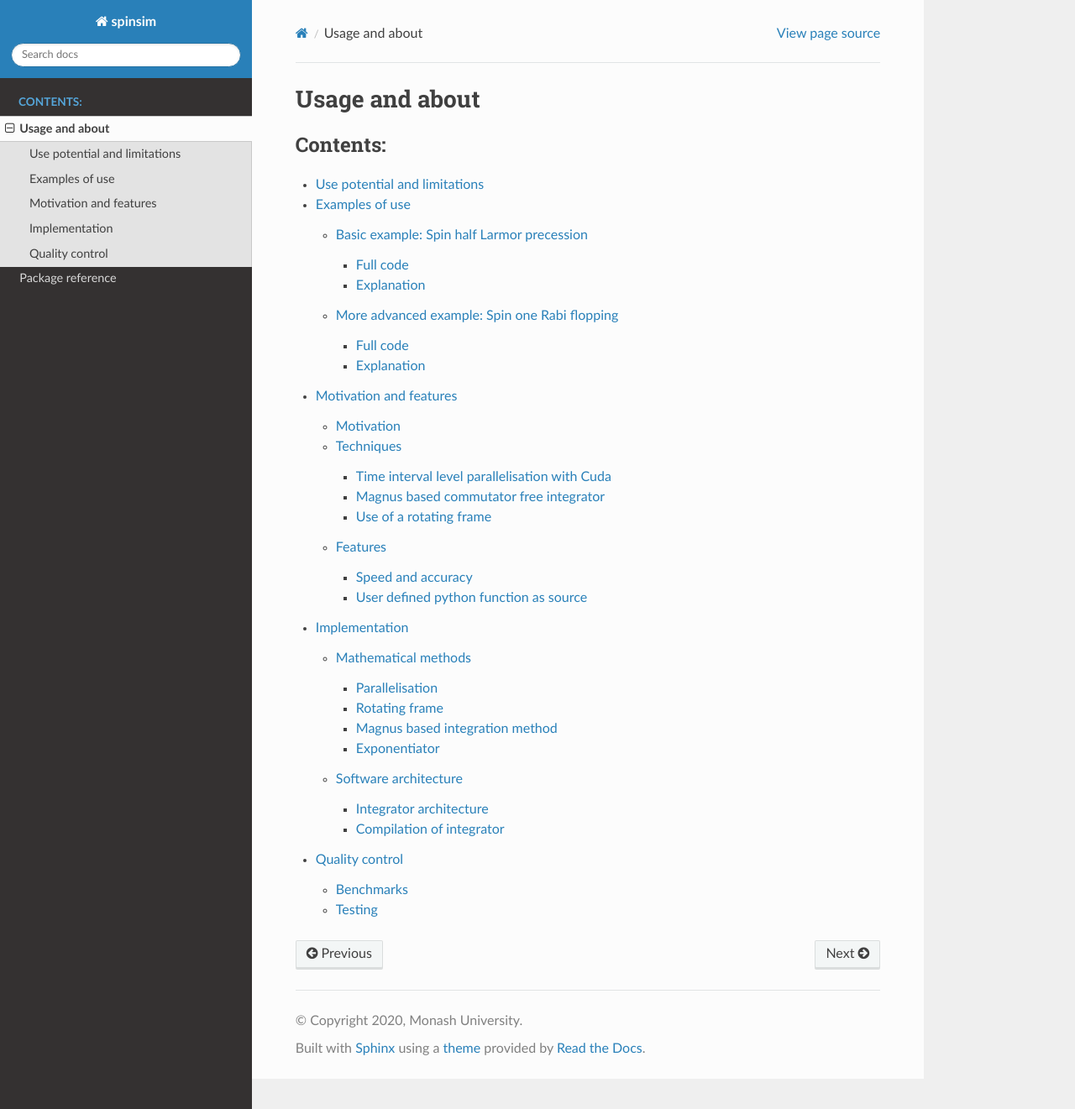
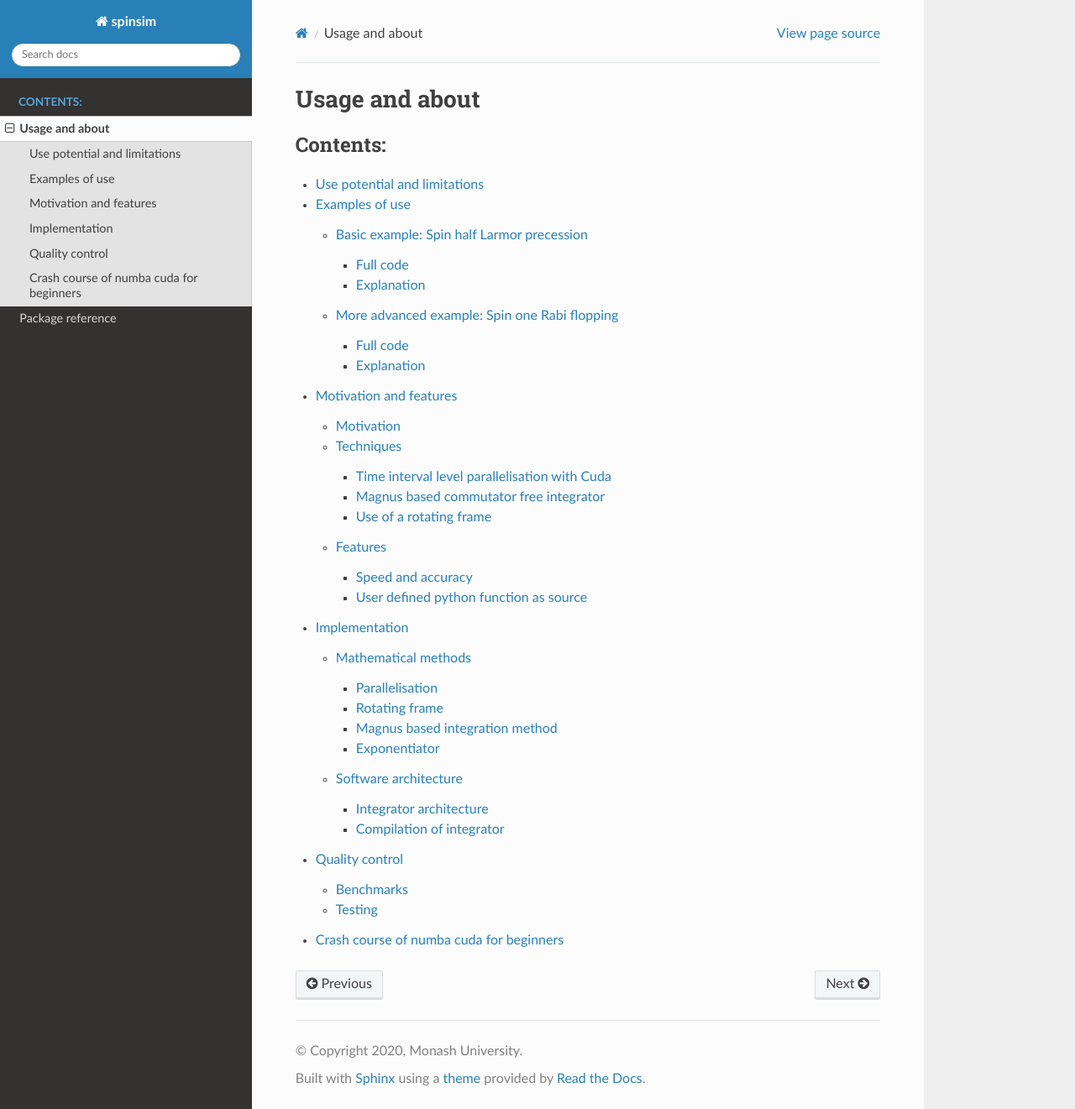
Before and after one commit to alexander-tritt-monash/spinsim, a Sphinx documentation site: the page built from docs/source/about.rst, in a window 1280 px wide and 1321 px high. Shown: the whole window at 84% size. Built offline with Sphinx 7.4.7 and the Read the Docs theme 2.0.0, drawn with Linux system fonts in a browser that asks for light colours; some of the changed lines change nothing that is shown.

Commit message:
Moved cuda explanation to here

```diff
--- /dev/null
+++ b/docs/source/about.cuda_explanation.rst
@@ -0,0 +1,25 @@
+****************************************
+Crash course of numba cuda for beginners
+****************************************
+
+This package is written for the possible use and modification by those who have not encountered GPU based code before, so here is a brief introduction.
+
+GPU functions that are called from a CPU, are called *kernels*. *Numba* is a *Just In Time* (JIT) compiler that can compile python code into kernels. GPUs as a whole are also known as *streaming multiprocessors* (SMs). Also, the CPU is sometimes called the *host*, with the GPU it controls called the *device*.
+
+An instance of a kernel program running on a GPU is called a *thread*. There can be thousands of threads of the same kernel running on a SM at once, each running the same code. Each thread is given a unique index, which lets it know which part of a larger array it should work on (you decide what that array is). Groups of 32 SM hardware *core* run threads in sync with each other. These groups are called *warps*. All threads in a warp are finished executing before they are switched out for more threads. In software, threads with similar indices are organised into groups called *blocks*. Warps are filled with threads of the same block. The array of all blocks to be executed is called a *grid*.
+
+When executing a kernel, you must specify the size of blocks (in terms of threads) and the size of the grid (in terms of blocks). In numba, these are written in square brackets after the function name and before the function arguments.
+
+.. code-block:: python
+
+   kernelName[blocksPerGrid, threadsPerBlock](arguments)
+
+If the size of the array to be worked on does not fit in nicely with the block and grid sizes, then you need to check whether the kernel index is accessing somewhere outside the array boundary or not, or else other memory might be overwritten.
+
+Kernels cannot return values, but any arrays that are passed in as arguments can be modified by the kernel.
+
+Each SM has a set number of *registers* (fast memory) that can be shared between all cores. The number of occupied cores can be increased by limiting the number of registers used per thread with the max_registers option in the cuda.jit decorator. However, Doing so too much may also slow down code since it will be using slower memory more often. Threads each have their own *local memory* that only they can access, and *shared memory* that is available to all other threads. The arguments to the kernel are all shared.
+
+*Device functions* can also be written. These are functions that are executed within a kernel thread (ie on the device), and cannot be called by the CPU (ie the host).
+
+Numba can also be used to write JIT compiled code for the CPU. prange can be used as an alternative to range in for loops to be able to take advantage of CPU parallel processing such as multiple cores, or vector coprocessors.
--- a/docs/source/about.rst
+++ b/docs/source/about.rst
@@ -10,3 +10,4 @@
     about.motivation
     about.architecture
     about.quality_control
+    about.cuda_explanation
```
